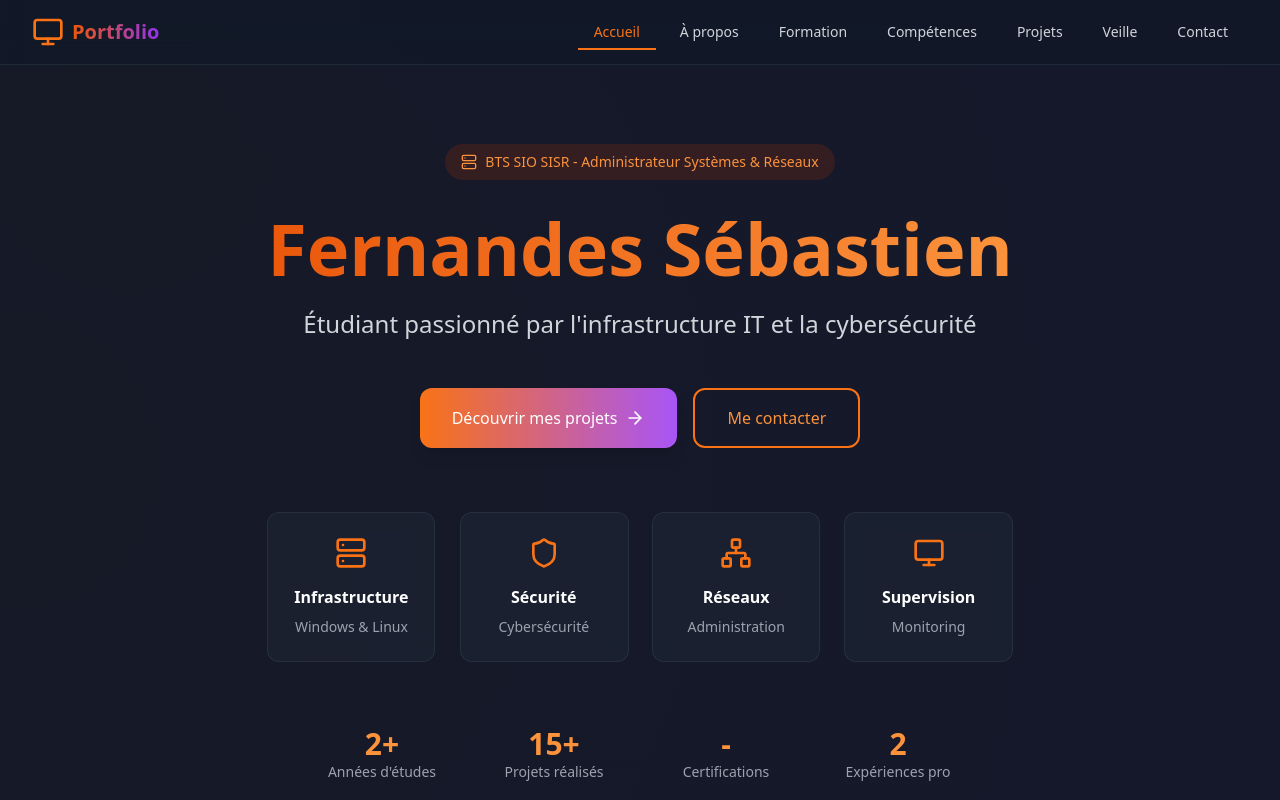
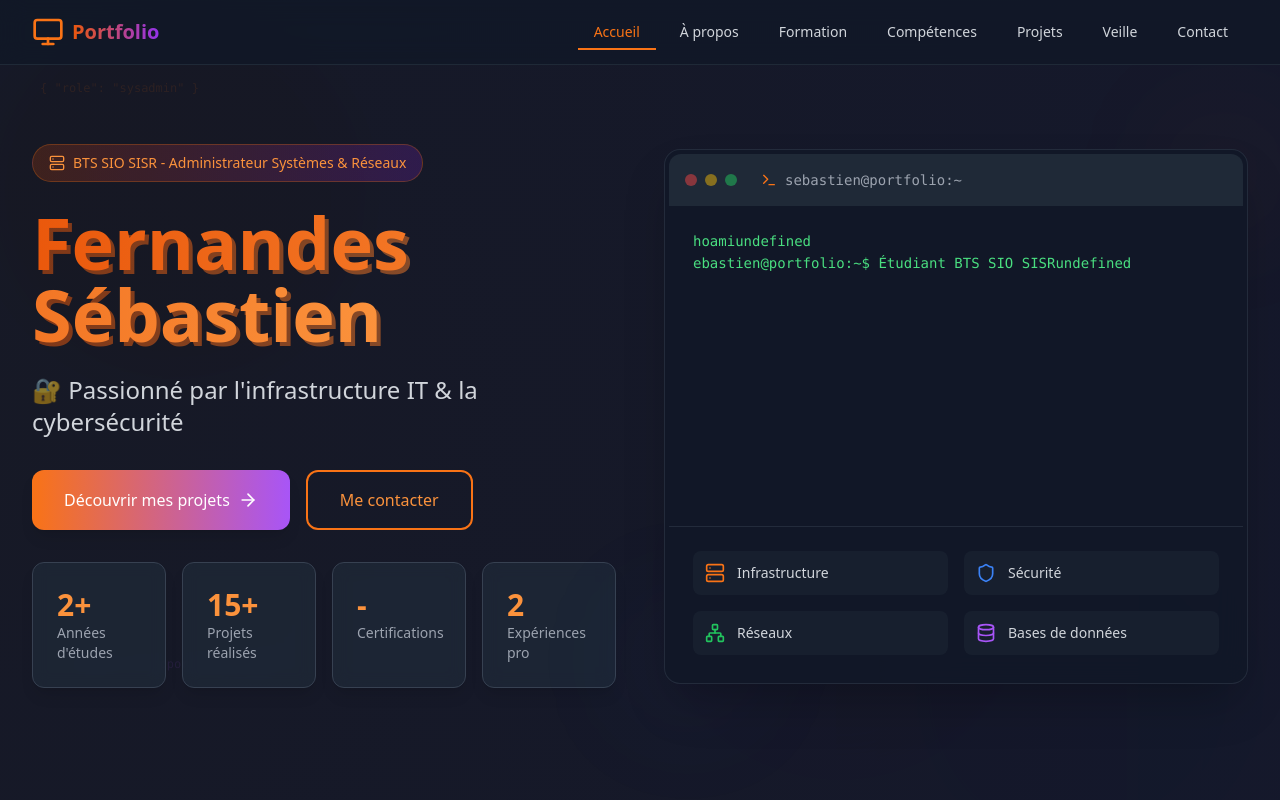
Before and after one commit to CapitaineRick/Portfolio, a React (Vite) app: page / in a window 1280 px wide. Shown: the top 800 px of the page. Built offline with nearby package versions, Linux system fonts and the light colour scheme.

Commit message:
Hero unique avec terminal interactif et effets 3D

```diff
--- a/src/components/sections/Hero.tsx
+++ b/src/components/sections/Hero.tsx
@@ -1,8 +1,25 @@
-import React, { useEffect, useRef } from 'react';
-import { Server, ArrowRight, Monitor, Shield, Network } from 'lucide-react';
+import React, { useEffect, useRef, useState } from 'react';
+import { Server, ArrowRight, Terminal, Shield, Network, Code, Monitor, Database } from 'lucide-react';
 
 const Hero: React.FC = () => {
   const heroRef = useRef<HTMLDivElement>(null);
+  const [terminalText, setTerminalText] = useState('');
+  const [currentCommand, setCurrentCommand] = useState(0);
+  const [showCursor, setShowCursor] = useState(true);
+
+  const commands = [
+    'whoami',
+    'sebastien@portfolio:~$ Étudiant BTS SIO SISR',
+    'ls -la /skills',
+    'drwxr-xr-x infrastructure cybersecurity networking',
+    'cat /about/passion.txt',
+    'Passionné par la sécurité et l\'administration système',
+    'sudo systemctl status motivation.service',
+    '● motivation.service - Always Learning',
+    '   Active: active (running) since 2024',
+    'ping future-employer.com',
+    'PING successful - Ready for opportunities!'
+  ];
 
   useEffect(() => {
     const observer = new IntersectionObserver(
@@ -26,6 +43,38 @@ const Hero: React.FC = () => {
     };
   }, []);
 
+  useEffect(() => {
+    const typeWriter = () => {
+      if (currentCommand < commands.length) {
+        const command = commands[currentCommand];
+        let charIndex = 0;
+
+        const typeInterval = setInterval(() => {
+          if (charIndex < command.length) {
+            setTerminalText(prev => prev + command[charIndex]);
+            charIndex++;
+          } else {
+            clearInterval(typeInterval);
+            setTimeout(() => {
+              setTerminalText(prev => prev + '\n');
+              setCurrentCommand(prev => prev + 1);
+            }, 800);
+          }
+        }, 50);
+      }
+    };
+
+    const timer = setTimeout(typeWriter, 1000);
+    return () => clearTimeout(timer);
+  }, [currentCommand]);
+
+  useEffect(() => {
+    const cursorInterval = setInterval(() => {
+      setShowCursor(prev => !prev);
+    }, 500);
+    return () => clearInterval(cursorInterval);
+  }, []);
+
   const scrollToProjects = () => {
     const projectsSection = document.querySelector('#projects');
     if (projectsSection) {
@@ -45,112 +94,158 @@ const Hero: React.FC = () => {
       id="home"
       className="min-h-screen flex items-center justify-center relative overflow-hidden"
     >
-      {/* Subtle background elements */}
+      {/* Animated Matrix Background */}
       <div className="absolute inset-0">
-        <div className="absolute top-0 -left-4 w-72 h-72 bg-orange-500/5 rounded-full mix-blend-multiply filter blur-xl animate-blob" />
-        <div className="absolute -bottom-8 -right-4 w-72 h-72 bg-blue-500/5 rounded-full mix-blend-multiply filter blur-xl animate-blob animation-delay-2000" />
-        <div className="absolute top-1/2 left-1/2 w-72 h-72 bg-purple-500/5 rounded-full mix-blend-multiply filter blur-xl animate-blob animation-delay-4000" />
+        <div className="absolute top-0 -left-4 w-96 h-96 bg-gradient-to-r from-orange-500/10 to-red-500/10 rounded-full mix-blend-multiply filter blur-xl animate-blob" />
+        <div className="absolute -bottom-8 -right-4 w-96 h-96 bg-gradient-to-r from-blue-500/10 to-cyan-500/10 rounded-full mix-blend-multiply filter blur-xl animate-blob animation-delay-2000" />
+        <div className="absolute top-1/2 left-1/2 w-96 h-96 bg-gradient-to-r from-purple-500/10 to-pink-500/10 rounded-full mix-blend-multiply filter blur-xl animate-blob animation-delay-4000" />
+
+        {/* Floating Code Elements */}
+        <div className="absolute top-20 left-10 text-orange-500/20 text-xs font-mono animate-pulse">
+          {'{ "role": "sysadmin" }'}
+        </div>
+        <div className="absolute top-40 right-20 text-blue-500/20 text-xs font-mono animate-pulse animation-delay-2000">
+          sudo systemctl start career.service
+        </div>
+        <div className="absolute bottom-40 left-20 text-purple-500/20 text-xs font-mono animate-pulse animation-delay-4000">
+          ping -c 1 opportunity.local
+        </div>
       </div>
 
       <div className="max-w-7xl mx-auto px-4 sm:px-6 lg:px-8 py-20 relative">
         <div
           ref={heroRef}
-          className="text-center transition-all duration-300 opacity-0 translate-y-10"
+          className="flex flex-col lg:flex-row items-center gap-12 transition-all duration-300 opacity-0 translate-y-10"
         >
-          {/* Badge */}
-          <div className="inline-flex items-center gap-2 px-4 py-2 rounded-full bg-orange-900/30 text-orange-400 text-sm font-medium mb-8">
-            <Server className="w-4 h-4" />
-            BTS SIO SISR - Administrateur Systèmes & Réseaux
+          {/* Left Column - Main Content */}
+          <div className="lg:w-1/2 space-y-8">
+            <div className="space-y-6 text-center lg:text-left">
+              {/* Glitch Effect Badge */}
+              <div className="inline-flex items-center gap-2 px-4 py-2 rounded-full bg-gradient-to-r from-orange-900/30 to-purple-900/30 text-orange-400 text-sm font-medium border border-orange-500/30 relative overflow-hidden">
+                <div className="absolute inset-0 bg-gradient-to-r from-orange-500/10 to-purple-500/10 animate-pulse"></div>
+                <Server className="w-4 h-4 relative z-10" />
+                <span className="relative z-10">BTS SIO SISR - Administrateur Systèmes & Réseaux</span>
               </div>
 
-          {/* Main heading */}
-          <h1 className="text-5xl md:text-6xl lg:text-7xl font-bold mb-6 bg-clip-text text-transparent bg-gradient-to-r from-orange-600 to-orange-400">
+              {/* 3D Text Effect Name */}
+              <div className="relative">
+                <h1 className="text-5xl md:text-6xl lg:text-7xl font-bold mb-4 relative">
+                  <span className="absolute inset-0 bg-clip-text text-transparent bg-gradient-to-r from-orange-600 to-orange-400 transform translate-x-1 translate-y-1 opacity-50">
                     Fernandes Sébastien
+                  </span>
+                  <span className="relative bg-clip-text text-transparent bg-gradient-to-r from-orange-600 to-orange-400">
+                    Fernandes Sébastien
+                  </span>
                 </h1>
+              </div>
 
-          {/* Subtitle */}
-          <p className="text-xl md:text-2xl text-gray-300 mb-12 max-w-3xl mx-auto">
-            Étudiant passionné par l'infrastructure IT et la cybersécurité
+              {/* Animated Subtitle */}
+              <div className="relative">
+                <p className="text-xl md:text-2xl text-gray-300 mb-8">
+                  <span className="inline-block animate-pulse">🔐</span> Passionné par l'infrastructure IT & la cybersécurité
                 </p>
+              </div>
 
-          {/* Action buttons */}
-          <div className="flex flex-wrap gap-4 justify-center mb-16">
+              {/* Holographic Buttons */}
+              <div className="flex flex-wrap gap-4 justify-center lg:justify-start">
                 <button
                   onClick={scrollToProjects}
-              className="px-8 py-4 bg-gradient-to-r from-orange-500 to-purple-500 text-white rounded-xl
-                        hover:opacity-90 transform hover:scale-105
-                        transition-all duration-300 shadow-lg
-                        flex items-center gap-2 font-medium"
+                  className="group relative px-8 py-4 bg-gradient-to-r from-orange-500 to-purple-500 text-white rounded-xl
+                            hover:opacity-90 transform hover:scale-105 hover:rotate-1
+                            transition-all duration-300 shadow-lg hover:shadow-orange-500/25
+                            flex items-center gap-2 font-medium overflow-hidden"
                 >
-              Découvrir mes projets
-              <ArrowRight className="w-5 h-5" />
+                  <div className="absolute inset-0 bg-gradient-to-r from-orange-600 to-purple-600 opacity-0 group-hover:opacity-100 transition-opacity duration-300"></div>
+                  <span className="relative z-10">Découvrir mes projets</span>
+                  <ArrowRight className="w-5 h-5 relative z-10 group-hover:translate-x-1 transition-transform" />
                 </button>
                 <button
                   onClick={scrollToContact}
-              className="px-8 py-4 border-2 border-orange-500 text-orange-400
+                  className="group relative px-8 py-4 border-2 border-orange-500 text-orange-400
                             hover:bg-orange-900/10 rounded-xl
-                        transform hover:scale-105 transition-all duration-300
-                        flex items-center gap-2 font-medium"
+                            transform hover:scale-105 hover:-rotate-1 transition-all duration-300
+                            flex items-center gap-2 font-medium overflow-hidden"
                 >
-              Me contacter
+                  <div className="absolute inset-0 bg-gradient-to-r from-orange-500/10 to-purple-500/10 opacity-0 group-hover:opacity-100 transition-opacity duration-300"></div>
+                  <span className="relative z-10">Me contacter</span>
                 </button>
               </div>
+            </div>
 
-          {/* Skills grid */}
-          <div className="grid grid-cols-2 md:grid-cols-4 gap-6 max-w-4xl mx-auto">
+            {/* Floating Stats with Parallax */}
+            <div className="grid grid-cols-2 md:grid-cols-4 gap-4">
               {[
-              {
-                icon: Server,
-                label: 'Infrastructure',
-                description: 'Windows & Linux'
-              },
-              {
-                icon: Shield,
-                label: 'Sécurité',
-                description: 'Cybersécurité'
-              },
-              {
-                icon: Network,
-                label: 'Réseaux',
-                description: 'Administration'
-              },
-              {
-                icon: Monitor,
-                label: 'Supervision',
-                description: 'Monitoring'
-              }
-            ].map((item, index) => (
+                { value: '2+', label: 'Années d\'études', delay: '0s' },
+                { value: '15+', label: 'Projets réalisés', delay: '0.2s' },
+                { value: '-', label: 'Certifications', delay: '0.4s' },
+                { value: '2', label: 'Expériences pro', delay: '0.6s' }
+              ].map((stat, index) => (
                 <div
                   key={index}
-                className="group p-6 rounded-xl bg-gray-800/50 backdrop-blur border border-gray-700/50
-                          hover:bg-gray-800/80 hover:border-orange-500/50
-                          transition-all duration-300 hover:scale-105"
+                  className="group relative p-6 rounded-xl bg-gray-800/80 backdrop-blur shadow-lg border border-gray-700 hover:border-orange-500/50 transition-all duration-300 hover:scale-105 hover:rotate-1"
+                  style={{ animationDelay: stat.delay }}
                 >
-                <item.icon className="w-8 h-8 text-orange-500 mx-auto mb-4
-                                   group-hover:scale-110 transition-transform duration-300" />
-                <h3 className="font-semibold text-white mb-2">{item.label}</h3>
-                <p className="text-sm text-gray-400">{item.description}</p>
+                  <div className="absolute inset-0 bg-gradient-to-br from-orange-500/5 to-purple-500/5 rounded-xl opacity-0 group-hover:opacity-100 transition-opacity duration-300"></div>
+                  <div className="relative z-10">
+                    <div className="font-bold text-3xl text-orange-400 group-hover:scale-110 transition-transform duration-300">
+                      {stat.value}
+                    </div>
+                    <div className="text-sm text-gray-400">{stat.label}</div>
+                  </div>
                 </div>
               ))}
             </div>
+          </div>
 
-          {/* Stats */}
-          <div className="grid grid-cols-2 md:grid-cols-4 gap-4 max-w-2xl mx-auto mt-16">
-            <div className="text-center">
-              <div className="font-bold text-3xl text-orange-400">2+</div>
-              <div className="text-sm text-gray-400">Années d'études</div>
+          {/* Right Column - Interactive Terminal */}
+          <div className="lg:w-1/2 relative">
+            {/* Holographic Frame */}
+            <div className="absolute -top-10 -right-10 w-32 h-32 bg-orange-500/10 rounded-full filter blur-3xl animate-pulse"></div>
+            <div className="absolute -bottom-10 -left-10 w-32 h-32 bg-blue-500/10 rounded-full filter blur-3xl animate-pulse animation-delay-2000"></div>
+
+            <div className="relative bg-gray-900/90 backdrop-blur-lg rounded-2xl p-1 shadow-2xl border border-gray-700/50 overflow-hidden">
+              {/* Terminal Header */}
+              <div className="bg-gray-800 rounded-t-xl p-4 flex items-center gap-2">
+                <div className="flex gap-2">
+                  <div className="w-3 h-3 rounded-full bg-red-500 animate-pulse"></div>
+                  <div className="w-3 h-3 rounded-full bg-yellow-500 animate-pulse animation-delay-1000"></div>
+                  <div className="w-3 h-3 rounded-full bg-green-500 animate-pulse animation-delay-2000"></div>
                 </div>
-            <div className="text-center">
-              <div className="font-bold text-3xl text-orange-400">15+</div>
-              <div className="text-sm text-gray-400">Projets réalisés</div>
+                <div className="flex items-center gap-2 ml-4">
+                  <Terminal className="w-4 h-4 text-orange-500" />
+                  <span className="text-sm text-gray-400 font-mono">sebastien@portfolio:~</span>
                 </div>
-            <div className="text-center">
-              <div className="font-bold text-3xl text-orange-400">-</div>
-              <div className="text-sm text-gray-400">Certifications</div>
               </div>
-            <div className="text-center">
-              <div className="font-bold text-3xl text-orange-400">2</div>
-              <div className="text-sm text-gray-400">Expériences pro</div>
+
+              {/* Terminal Content */}
+              <div className="p-6 h-80 overflow-hidden">
+                <pre className="text-sm font-mono text-green-400 leading-relaxed whitespace-pre-wrap">
+                  {terminalText}
+                  {showCursor && <span className="bg-green-400 text-gray-900">█</span>}
+                </pre>
+              </div>
+
+              {/* Skills Showcase */}
+              <div className="p-6 border-t border-gray-700/50">
+                <div className="grid grid-cols-2 gap-4">
+                  {[
+                    { icon: Server, label: 'Infrastructure', color: 'text-orange-500' },
+                    { icon: Shield, label: 'Sécurité', color: 'text-blue-500' },
+                    { icon: Network, label: 'Réseaux', color: 'text-green-500' },
+                    { icon: Database, label: 'Bases de données', color: 'text-purple-500' }
+                  ].map((skill, index) => (
+                    <div
+                      key={index}
+                      className="group flex items-center gap-3 p-3 rounded-lg bg-gray-800/50 hover:bg-gray-700/50 transition-all duration-300 hover:scale-105"
+                    >
+                      <skill.icon className={`w-5 h-5 ${skill.color} group-hover:scale-110 transition-transform duration-300`} />
+                      <span className="text-sm text-gray-300 group-hover:text-white transition-colors">
+                        {skill.label}
+                      </span>
+                    </div>
+                  ))}
+                </div>
+              </div>
             </div>
           </div>
         </div>
```
Lines whose indentation alone changed are shown as unchanged.
